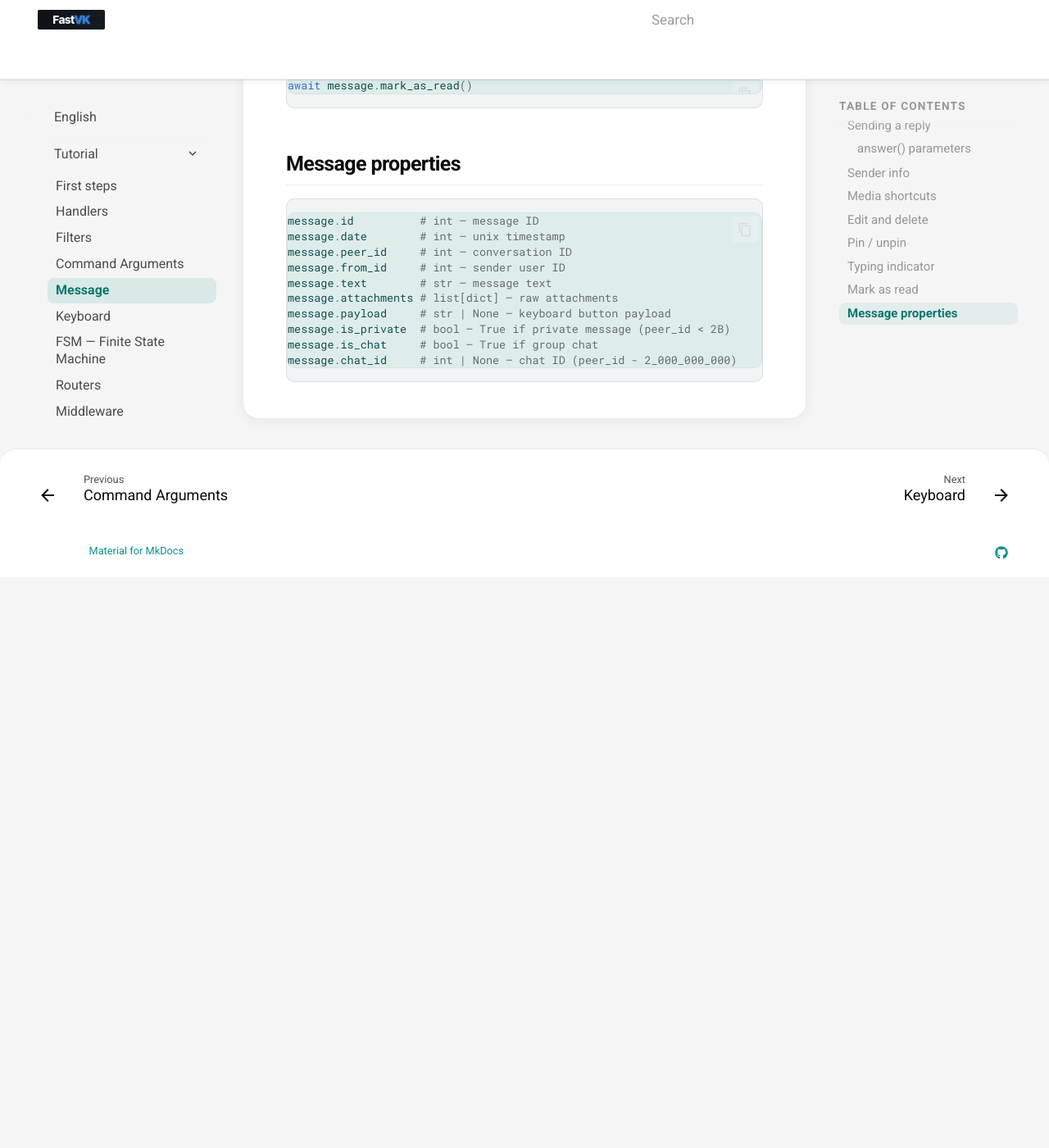
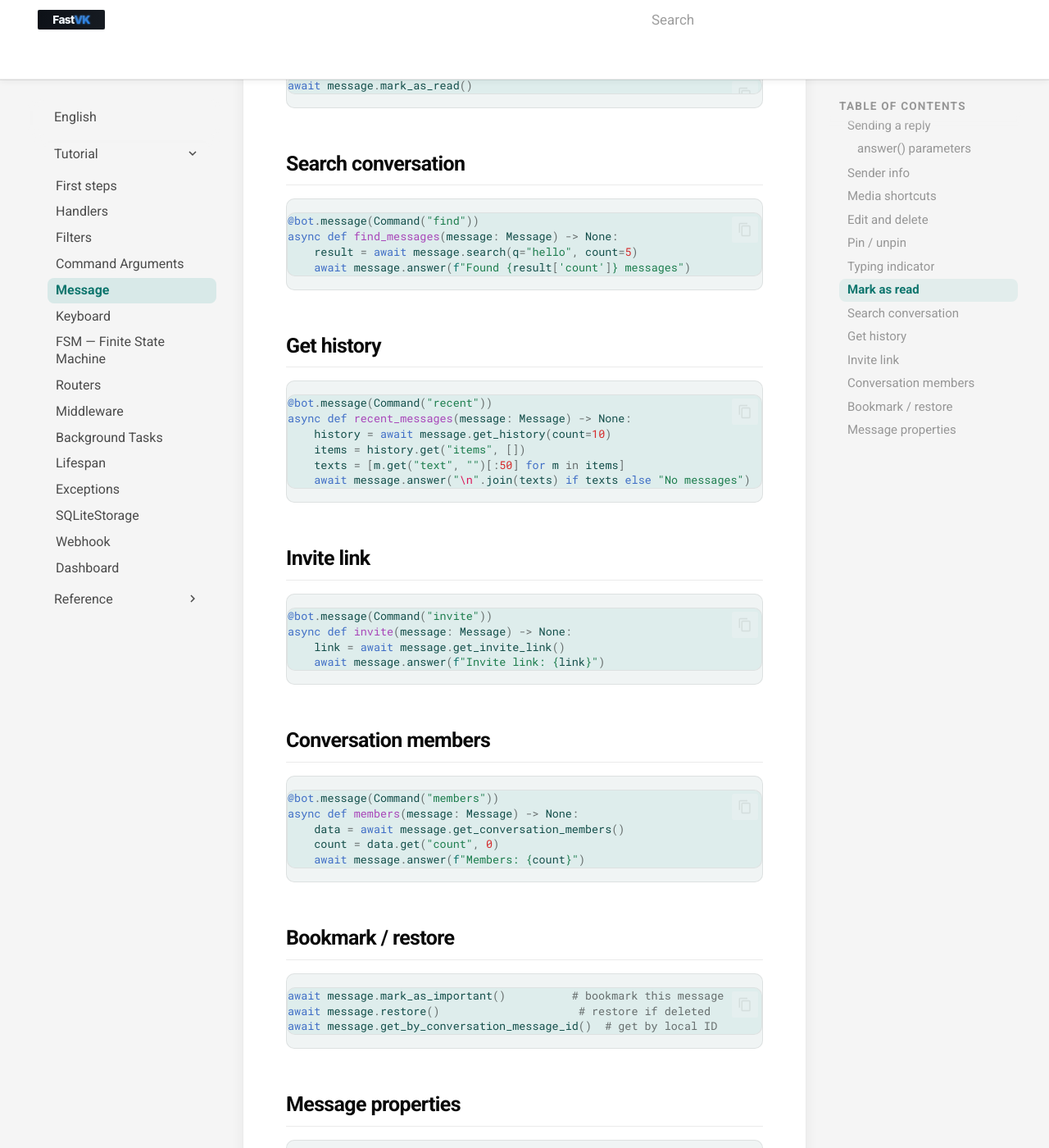
Before and after one commit to ndugram/fastvk, an MkDocs documentation site: the page built from docs/en/tutorial/message.md, in a window 1280 px wide and 1400 px high, scrolled down 2615 px. Shown: the whole window at 82% size. Built offline with MkDocs 1.6.1 and Material for MkDocs 9.7.7, drawn with Linux system fonts in a browser that asks for light colours; comment, search, counter and statistics services are not loaded; before the commit the page ends 3319 px from its top, so only the background shows below that.

Commit message:
docs: update message.md

````diff
--- a/docs/en/tutorial/message.md
+++ b/docs/en/tutorial/message.md
@@ -102,6 +102,53 @@ Available actions: `TYPING`, `AUDIO_MESSAGE`, `PHOTO`, `VIDEO`, `FILE`.
 await message.mark_as_read()
 ```
 
+## Search conversation
+
+```python
+@bot.message(Command("find"))
+async def find_messages(message: Message) -> None:
+    result = await message.search(q="hello", count=5)
+    await message.answer(f"Found {result['count']} messages")
+```
+
+## Get history
+
+```python
+@bot.message(Command("recent"))
+async def recent_messages(message: Message) -> None:
+    history = await message.get_history(count=10)
+    items = history.get("items", [])
+    texts = [m.get("text", "")[:50] for m in items]
+    await message.answer("\n".join(texts) if texts else "No messages")
+```
+
+## Invite link
+
+```python
+@bot.message(Command("invite"))
+async def invite(message: Message) -> None:
+    link = await message.get_invite_link()
+    await message.answer(f"Invite link: {link}")
+```
+
+## Conversation members
+
+```python
+@bot.message(Command("members"))
+async def members(message: Message) -> None:
+    data = await message.get_conversation_members()
+    count = data.get("count", 0)
+    await message.answer(f"Members: {count}")
+```
+
+## Bookmark / restore
+
+```python
+await message.mark_as_important()          # bookmark this message
+await message.restore()                     # restore if deleted
+await message.get_by_conversation_message_id()  # get by local ID
+```
+
 ## Message properties
 
 ```python
````
